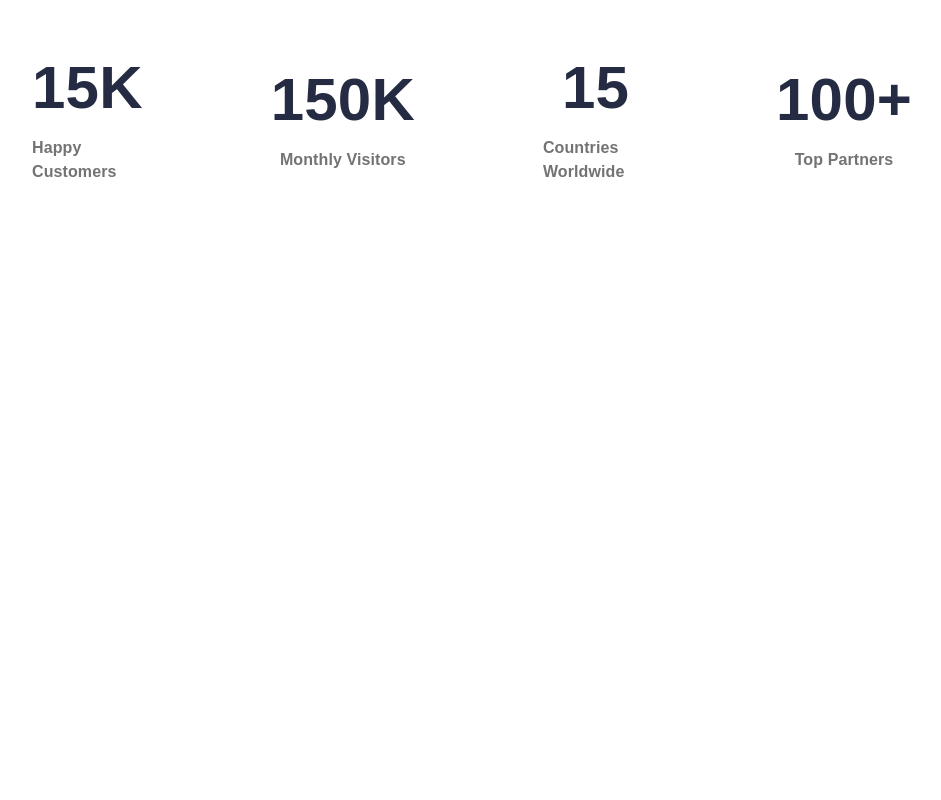
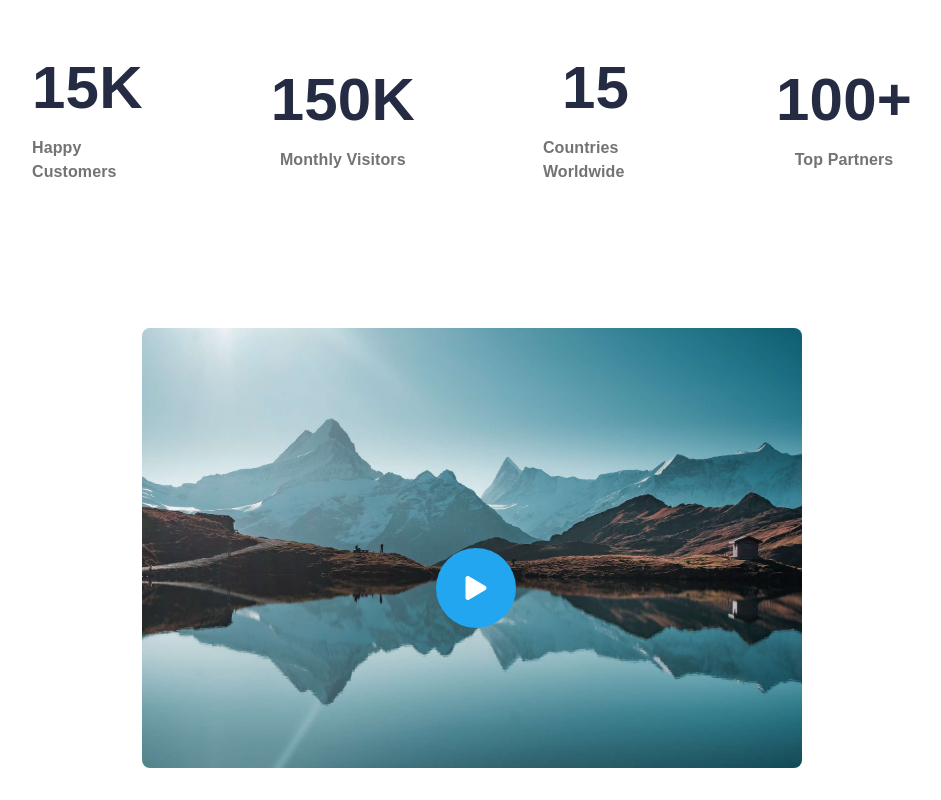
Before and after one commit to MuhammedZeki/D-nemProjesi-ecommers, a React (Vite) app: page /about in a window 1280 px wide. Shown: the part 864-1664 px from the top of the page, without its empty margins (168-1109 px from the left). Before the commit the page ends 1160 px from the top, so only its background shows below. Built offline with nearby package versions, Linux system fonts and the light colour scheme.

Commit message:
VideoCard is done

```diff
--- /dev/null
+++ b/src/components/about/VideoCard.jsx
@@ -0,0 +1,21 @@
+import { FaPlay } from "react-icons/fa";
+const VideoCard = () => {
+  return (
+    <div className="w-full px-10 lg:w-[75%] mx-auto py-8">
+      <div className="flex items-center justify-center relative">
+        <img
+          src="/about/video.jpg"
+          className="rounded-lg object-cover w-3/4"
+          alt=""
+        />
+        <div className="absolute top-[50%] left-[50%] -tranlate-y-1/2 -tranlate-x-1/2">
+          <button className="flex cursor-pointer items-center justify-center bg-[#23A6F0] p-7 rounded-full -ml-9">
+            <FaPlay className="text-white w-6 h-6" />
+          </button>
+        </div>
+      </div>
+    </div>
+  );
+};
+
+export default VideoCard;
--- a/src/pages/About.jsx
+++ b/src/pages/About.jsx
@@ -1,6 +1,7 @@
 import AboutDescription from "../components/about/AboutDescription";
 import AboutHero from "../components/about/AboutHero";
 import AboutInformation from "../components/about/AboutInformation";
+import VideoCard from "../components/about/VideoCard";
 import UpperMenu from "../components/home/UpperMenu";
 
 const About = () => {
@@ -10,6 +11,7 @@ const About = () => {
       <AboutHero />
       <AboutDescription />
       <AboutInformation />
+      <VideoCard />
     </div>
   );
 };
```
Also changed, not shown: public/about/video.jpg (added).
